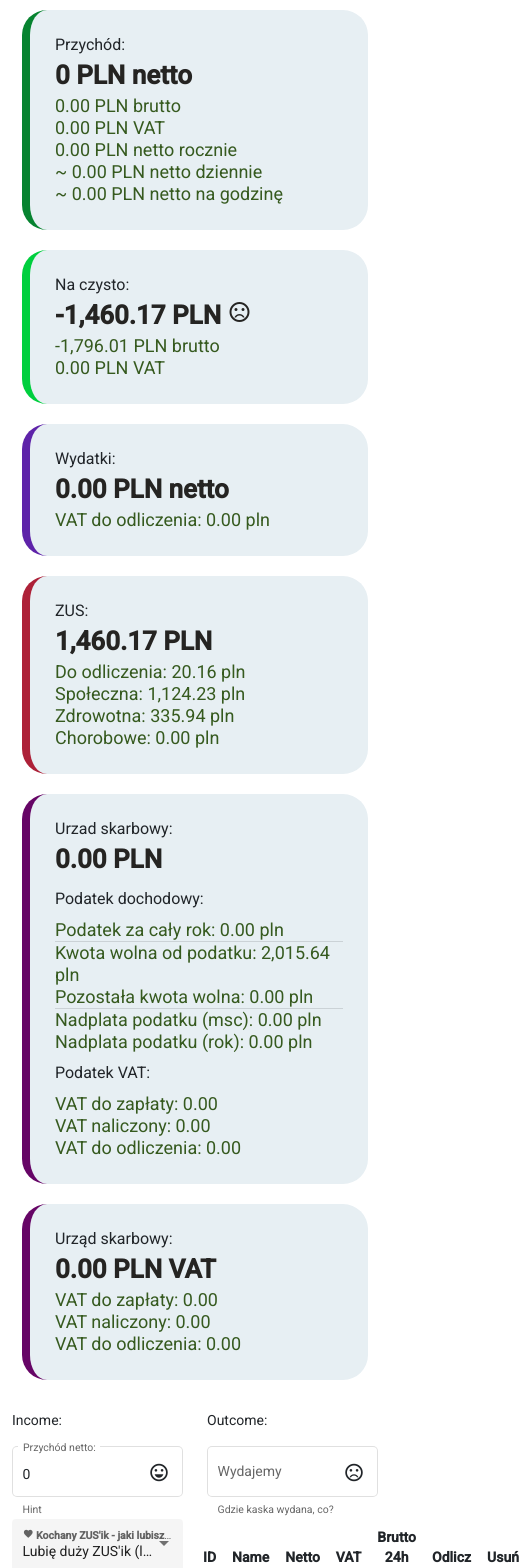
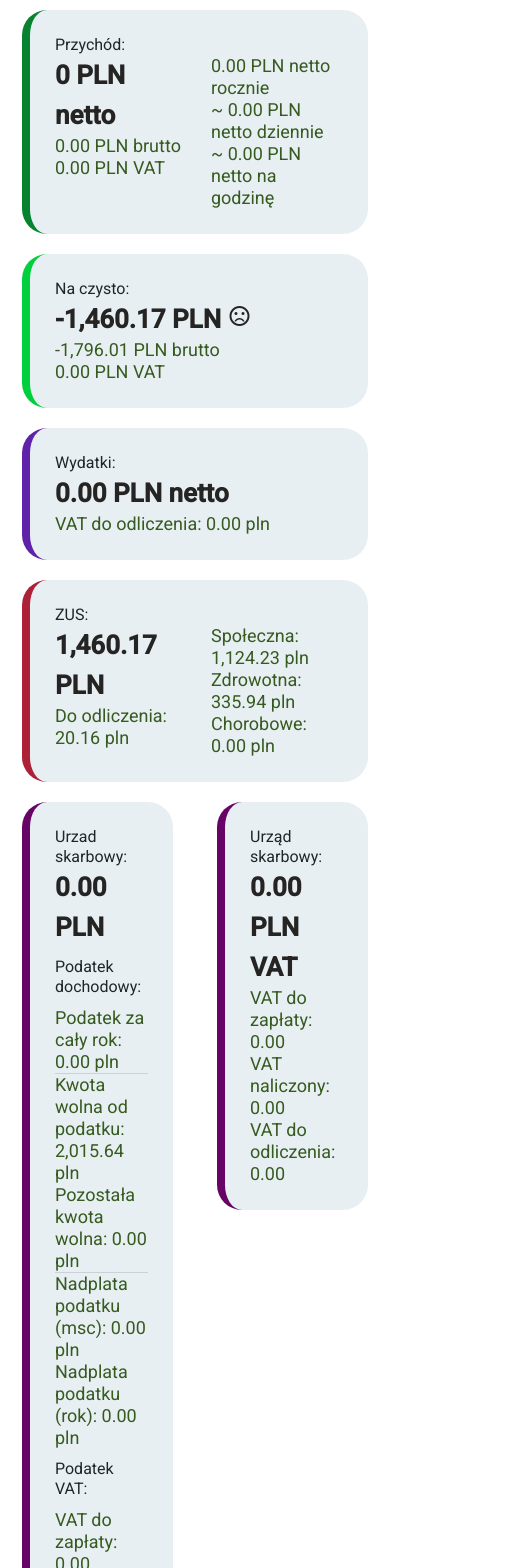
Before and after one commit to grawi-sikorsky/B2B-calculator, an Angular app: page / in a window 390 px wide. Shown: the top 1568 px of the page, 527 px wide, since content can reach past the window. Built offline with nearby package versions, Linux system fonts and the light colour scheme.

Commit message:
styling / mobile

```diff
--- a/src/app/main-view/main-view.component.html
+++ b/src/app/main-view/main-view.component.html
@@ -3,20 +3,10 @@
 
         <app-results></app-results>
 
-        <div class="col-3">
-        </div>
-        <div class="col-6" style="text-align: center;">
-            <div class="btn-group" role="group" >
-
-            </div>
-        </div>
-        <div class="col-3">
-        </div>
-
-        <div class="col-6">
+        <div class="col">
             <app-income-form></app-income-form>
         </div>
-        <div class="col-6">
+        <div class="col">
             <app-outcome-form></app-outcome-form>
         </div>
 
--- a/src/app/outcome-form/outcome-form.component.html
+++ b/src/app/outcome-form/outcome-form.component.html
@@ -1,12 +1,6 @@
 <p>Outcome:</p>
 <div class="row">
-    <mat-form-field appearance="outline">
-        <mat-label>Wydajemy</mat-label>
-        <input matInput placeholder="Gdzie kasiorka wydana?">
-        <mat-icon matSuffix>sentiment_very_dissatisfied</mat-icon>
-        <mat-hint>Gdzie kaska wydana, co?</mat-hint>
-    </mat-form-field>
-
+    <div class="col">
 
         <table class="table table-hover hotspots-table">
             <thead class="thead-light">
@@ -21,19 +15,22 @@
                 </tr>
             </thead>
             <tbody>
-            <tr class="clickable-row" *ngFor="let outcome of this.dataService.userData.outcomeList; let index = index">
+                <tr class="clickable-row"
+                    *ngFor="let outcome of this.dataService.userData.outcomeList; let index = index">
                     <td>{{index}}</td>
                     <td>
                         <mat-form-field appearance="outline" class="mat-form-field-outcome">
                             <mat-label>Nazwa wydatku</mat-label>
-                        <input matInput placeholder="Co tam kupione zostało?" [(ngModel)]="outcome.name" (input)="onChange()">
+                            <input matInput placeholder="Co tam kupione zostało?" [(ngModel)]="outcome.name"
+                                (input)="onChange()">
                             <mat-icon matSuffix>text_fields</mat-icon>
                         </mat-form-field>
                     </td>
                     <td>
                         <mat-form-field appearance="outline" class="mat-form-field-outcome">
                             <mat-label>Koszt netto</mat-label>
-                        <input matInput placeholder="A za ile to?" [(ngModel)]="outcome.netto" (input)="onChange()" type="number">
+                            <input matInput placeholder="A za ile to?" [(ngModel)]="outcome.netto" (input)="onChange()"
+                                type="number">
                             <mat-icon matSuffix>attach_money</mat-icon>
                         </mat-form-field>
                     </td>
@@ -51,3 +48,4 @@
         <button mat-raised-button color="primary" (click)="addRow()">Dodaj</button>
 
     </div>
+</div>
--- a/src/app/results/results.component.html
+++ b/src/app/results/results.component.html
@@ -3,7 +3,7 @@
         <div class="card-mein card-income">
             <div class="row">
                 <div class="card-mein-caption">Przychód:</div>
-                <div class="col-md-6">
+                <div class="col">
                     <div class="card-mein-mieso">
                         {{ this.dataService.userData.income | number }} PLN netto
                     </div>
@@ -14,7 +14,7 @@
                         {{ this.usVatNaliczony | number :'1.2-2' }} PLN VAT
                     </div>
                 </div>
-                <div class="col-md-6">
+                <div class="col">
                     <div class="card-mein-caption"></div>
                     <div class="card-mein-mieso">
                         <div class="card-mein-sub">
@@ -31,7 +31,7 @@
             </div>
         </div>
     </div>
-    <div class="col-md-4">
+    <div class="col">
         <div class="card-mein card-profit">
             <div class="card-mein-caption">Na czysto: </div>
             <div class="card-mein-mieso" *ngIf="isPositive(this.netSalary)">
@@ -48,7 +48,7 @@
             </div>
         </div>
     </div>
-    <div class="col-md-4">
+    <div class="col">
         <div class="card-mein">
             <div class="card-mein-caption">Wydatki:</div>
             <div class="card-mein-mieso">
@@ -62,11 +62,11 @@
 </div>
 
 <div class="row">
-    <div class="col-md-4">
+    <div class="col">
         <div class="card-mein card-zus">
             <div class="row">
                 <div class="card-mein-caption">ZUS:</div>
-                <div class="col-md-6">
+                <div class="col">
                     <div class="card-mein-mieso">
                         {{this.zusSuma | number : '1.2-2' }} PLN
                     </div>
@@ -74,7 +74,7 @@
                         Do odliczenia: {{ (this.zusZdrowotna / 2 ) * 0.12 | number : '1.2-2' }} pln
                     </div>
                 </div>
-                <div class="col-md-6">
+                <div class="col">
                     <div class="card-mein-mieso">
                         <div class="card-mein-sub">
                             Społeczna: {{this.zusSkladka | number : '1.2-2' }} pln
@@ -90,11 +90,11 @@
             </div>
         </div>
     </div>
-    <div class="col-md-4">
+    <div class="col">
         <div class="card-mein card-us">
             <div class="row">
                 <div class="card-mein-caption">Urzad skarbowy:</div>
-                <div class="col-md-6">
+                <div class="col">
                     <div class="card-mein-mieso">
                         {{this.usPodatekMonthNoTaxFree | number : '1.2-2' }} PLN
                     </div>
@@ -120,7 +120,7 @@
                         Nadplata podatku (rok): {{this.usPodatekDoZwrotu | number : '1.2-2' }} pln
                     </div>
                 </div>
-                <div class="col-md-6">
+                <div class="col">
                     <div class="card-mein-caption-divider">Podatek VAT:</div>
                     <div class="card-mein-mieso">
 
@@ -138,16 +138,16 @@
             </div>
         </div>
     </div>
-    <div class="col-md-4">
+    <div class="col">
         <div class="card-mein card-us">
             <div class="row">
                 <div class="card-mein-caption">Urząd skarbowy:</div>
-                <div class="col-md-6">
+                <div class="col">
                     <div class="card-mein-mieso">
                         {{this.usVatToPay | number : '1.2-2' }} PLN VAT
                     </div>
                 </div>
-                <div class="col-md-6">
+                <div class="col">
                     <div class="card-mein-sub">
                         VAT do zapłaty: {{this.usVatToPay | number : '1.2-2' }}
                     </div>
--- a/src/styles.css
+++ b/src/styles.css
@@ -9,3 +9,10 @@ body { margin: 0; font-family: Roboto, "Helvetica Neue", sans-serif; }
 .mat-form-field-outcome .mat-form-field-wrapper .mat-form-field-appearance-outline .mat-form-field-wrapper {
     margin: 0!important;
 }
+.mat-form-field-infix {
+    min-width: 50px!important;
+    width: auto!important;
+}
+.mat-form-field-appearance-outline .mat-form-field-infix{
+    padding: 0.2em 0 0.2em 0;
+}
```
Lines whose indentation alone changed are shown as unchanged.
